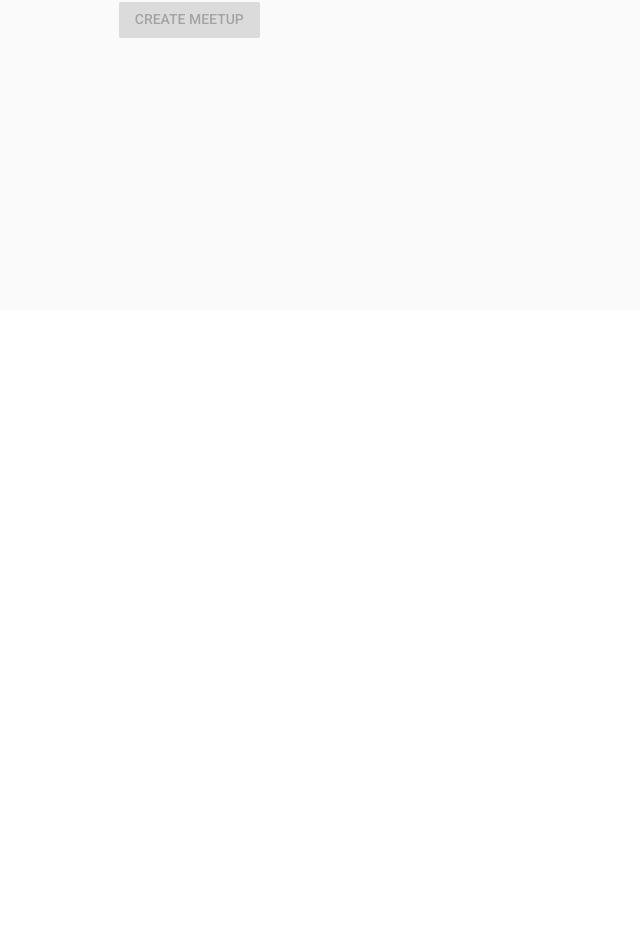
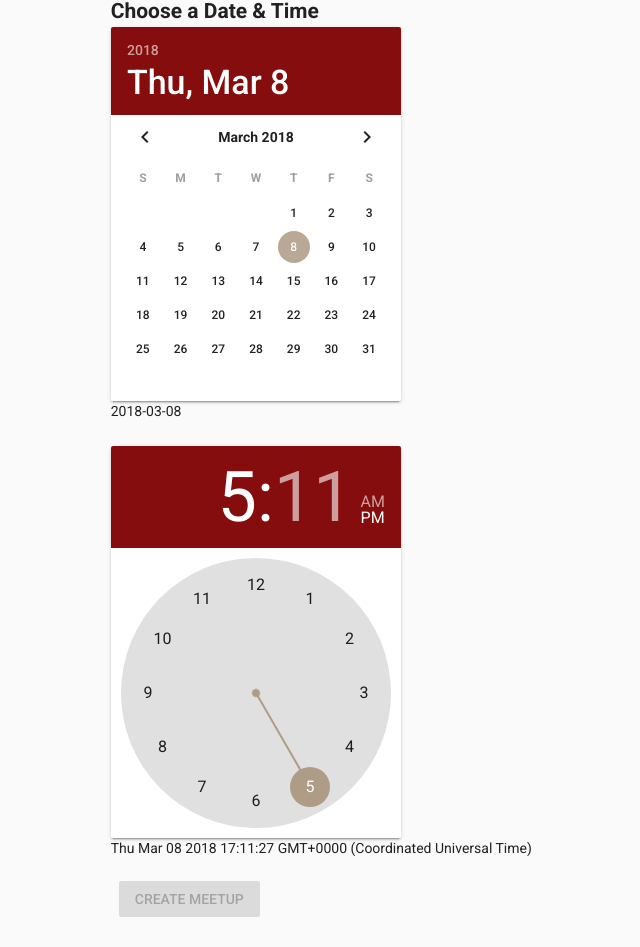
Before and after one commit to james0r/devmeetup, a Vue app: page /meetup/new in a window 1280 px wide. Shown: the part 490-1437 px from the top of the page, without its empty margins (245-885 px from the left). Before the commit the page ends 800 px from the top, so only its background shows below. Built offline with nearby package versions, Linux system fonts and the light colour scheme.

Commit message:
Installed momentjs. fixed bug with date picker not accept raw Data object.

```diff
--- a/package.json
+++ b/package.json
@@ -11,6 +11,7 @@
   },
   "dependencies": {
     "font-awesome": "^4.7.0",
+    "moment": "^2.21.0",
     "vue": "^2.5.2",
     "vue-router": "^3.0.1",
     "vuetify": "^1.0.0",
--- a/src/components/Meetup/CreateMeetup.vue
+++ b/src/components/Meetup/CreateMeetup.vue
@@ -56,6 +56,23 @@
           </v-layout>
           <v-layout row>
             <v-flex xs12 sm6 offset-sm3>
+              <h2>Choose a Date & Time</h2>
+            </v-flex>
+          </v-layout>
+          <v-layout row>
+            <v-flex xs12 sm6 offset-sm3 mb-2>
+              <v-date-picker v-model="date"></v-date-picker>
+              <p>{{ date }}</p>
+            </v-flex>
+          </v-layout>
+          <v-layout row>
+            <v-flex xs12 sm6 offset-sm3>
+              <v-time-picker v-model="time"></v-time-picker>
+              <p>{{ time }}</p>
+            </v-flex>
+          </v-layout>
+          <v-layout row>
+            <v-flex xs12 sm6 offset-sm3>
               <v-btn
               class="primary"
               type="submit"
@@ -70,13 +87,16 @@
 </template>
 
 <script>
+import moment from 'moment'
   export default {
     data () {
       return {
         title: '',
         location: '',
         imageUrl: '',
-        description: ''
+        description: '',
+        date: moment().format('YYYY[-]MM[-]DD'),
+        time: new Date()
       }
     },
     computed: {
@@ -85,7 +105,7 @@
         this.location !== '' &&
         this.description !== '' &&
         this.imageUrl !== ''
-      }
+      },
     },
     methods: {
       onCreateMeetup () {
--- a/src/main.js
+++ b/src/main.js
@@ -4,6 +4,7 @@ import router from './router'
 import Vuetify from 'vuetify'
 import 'vuetify/dist/vuetify.min.css'
 import { store } from './store'
+import Moment from 'moment'
 // app.js
 
 Vue.use(Vuetify, {
@@ -15,6 +16,8 @@ Vue.use(Vuetify, {
   }
 })
 
+
+
 Vue.config.productionTip = false
 
 /* eslint-disable no-new */
@@ -22,5 +25,6 @@ new Vue({
   el: '#app',
   router,
   store,
+  Moment,
   render: h => h(App)
 })
```
Also changed, not shown: 1 other file (tests, documents, lock files or other folders).
